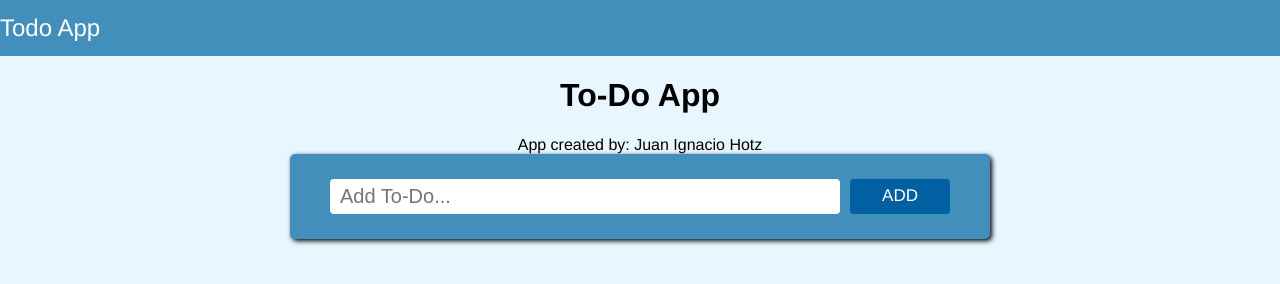
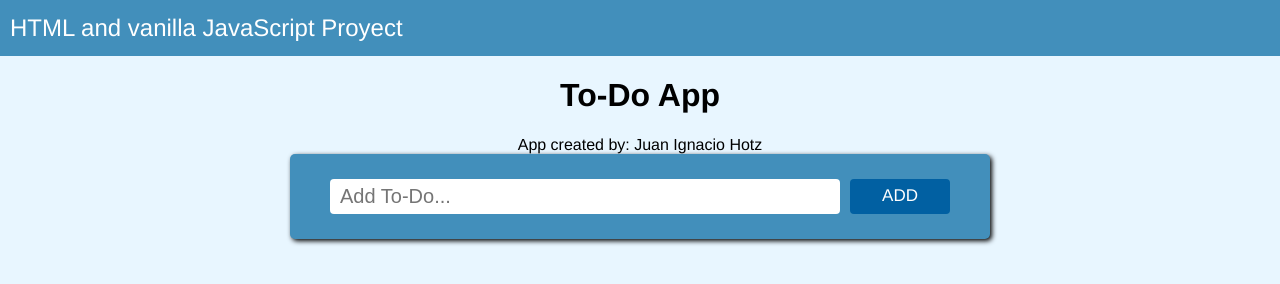
Before and after one commit to NachoHotz/todos, a website: page index.html in a window 1280 px wide. Drawn offline with Linux system fonts and the light colour scheme.

Commit message:
Modify header and style

```diff
--- a/assets/style.css
+++ b/assets/style.css
@@ -24,6 +24,7 @@ body {
   font-size: 24px;
   color: white;
   padding-right: 15px;
+  margin-left: 10px;
 }
 
 #header a {
--- a/index.html
+++ b/index.html
@@ -7,7 +7,7 @@
     </head>
     <body>
         <div id="header">
-            <span>Todo App</span>
+            <span>HTML and vanilla JavaScript Proyect</span>
         </div>
         <h1>To-Do App</h1>
         <div><span id="createdBy">App created by:</span></div>
```
